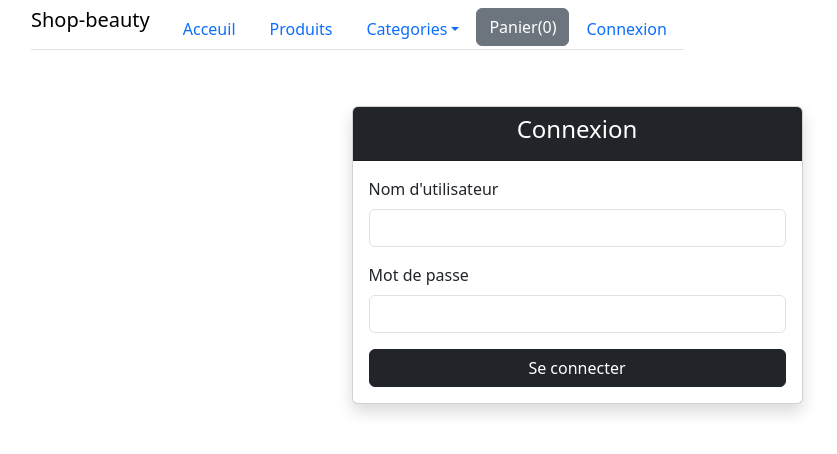
After one commit to cv215/TP, a Django app: page /login/ in a window 1280 px wide. The commit adds this page. Shown: the top 454 px of the page, without its empty margins (63-900 px from the left). Run offline with Django 5.2, Linux system fonts and the light colour scheme.

Commit message:
Ajout de l'interface utilisateur

```diff
--- a/Ecommerce/shop/templates/shop/base.html
+++ b/Ecommerce/shop/templates/shop/base.html
@@ -42,6 +42,10 @@
                                    Panier(0)
                                </button>
                             </li>
+                            <li class="nav-item">
+                               <a class="nav-link" href="{% url 'login' %}">Connexion</a>
+                            </li>
+
                         </ul>
                     </div>
                 </nav>
--- /dev/null
+++ b/Ecommerce/shop/templates/shop/login.html
@@ -0,0 +1,41 @@
+{% extends 'shop/base.html' %}
+{% block content %}
+
+<div class="row justify-content-center mt-5">
+    <div class="col-md-5">
+        <div class="card shadow">
+            <div class="card-header text-center bg-dark text-white">
+                <h4>Connexion</h4>
+            </div>
+            <div class="card-body">
+
+                {% if messages %}
+                    {% for message in messages %}
+                        <div class="alert alert-danger">{{ message }}</div>
+                    {% endfor %}
+                {% endif %}
+
+                <form method="POST">
+                    {% csrf_token %}
+
+                    <div class="mb-3">
+                        <label class="form-label">Nom d'utilisateur</label>
+                        <input type="text" name="username" class="form-control" required>
+                    </div>
+
+                    <div class="mb-3">
+                        <label class="form-label">Mot de passe</label>
+                        <input type="password" name="password" class="form-control" required>
+                    </div>
+
+                    <button type="submit" class="btn btn-dark w-100">
+                        Se connecter
+                    </button>
+                </form>
+
+            </div>
+        </div>
+    </div>
+</div>
+
+{% endblock %}
--- a/Ecommerce/shop/urls.py
+++ b/Ecommerce/shop/urls.py
@@ -1,9 +1,10 @@
 from django.urls import path
-from shop.views import checkout, confirmation, detail, index
+from shop.views import checkout, confirmation, detail, index, login_user
 
 urlpatterns = [
     path('', index, name='home'),
     path('<int:product_id>', detail, name="detail"),
     path('checkout', checkout, name="checkout"),
     path('confirmation', confirmation, name="confirmation"),
+    path("login/", login_user, name="login"),
 ]
--- a/Ecommerce/shop/views.py
+++ b/Ecommerce/shop/views.py
@@ -1,6 +1,8 @@
 from itertools import product
 from django.shortcuts import redirect, render
+from django.contrib.auth import authenticate, login, logout
 from .models import Product, Commande
+from django.contrib import messages
 from django.core.paginator import Paginator
 
 # Create your views here.
@@ -51,3 +53,18 @@ def confirmation(request):
     for item in info:
         nom = item.nom
     return render(request, 'shop/confirmation.html', {'name': nom})
+
+def login_user(request):
+    if request.method == "POST":
+        username = request.POST.get("username")
+        password = request.POST.get("password")
+
+        user = authenticate(request, username=username, password=password)
+
+        if user is not None:
+            login(request, user)
+            return redirect("home")
+        else:
+            messages.error(request, "Nom d'utilisateur ou mot de passe incorrect")
+
+    return render(request, "shop/login.html")
```
Also changed, not shown: Ecommerce/db.sqlite3, README.md (added).
